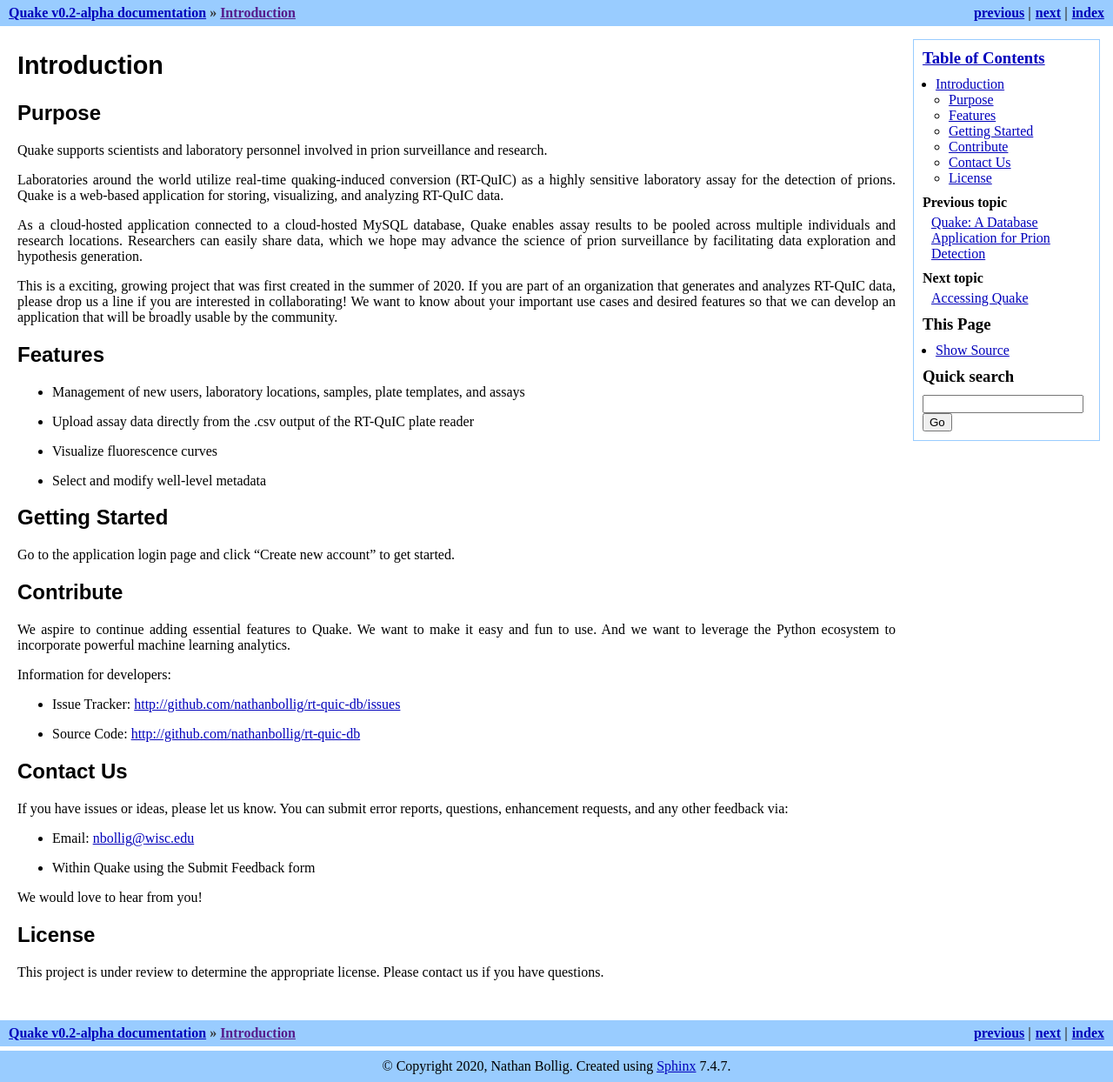
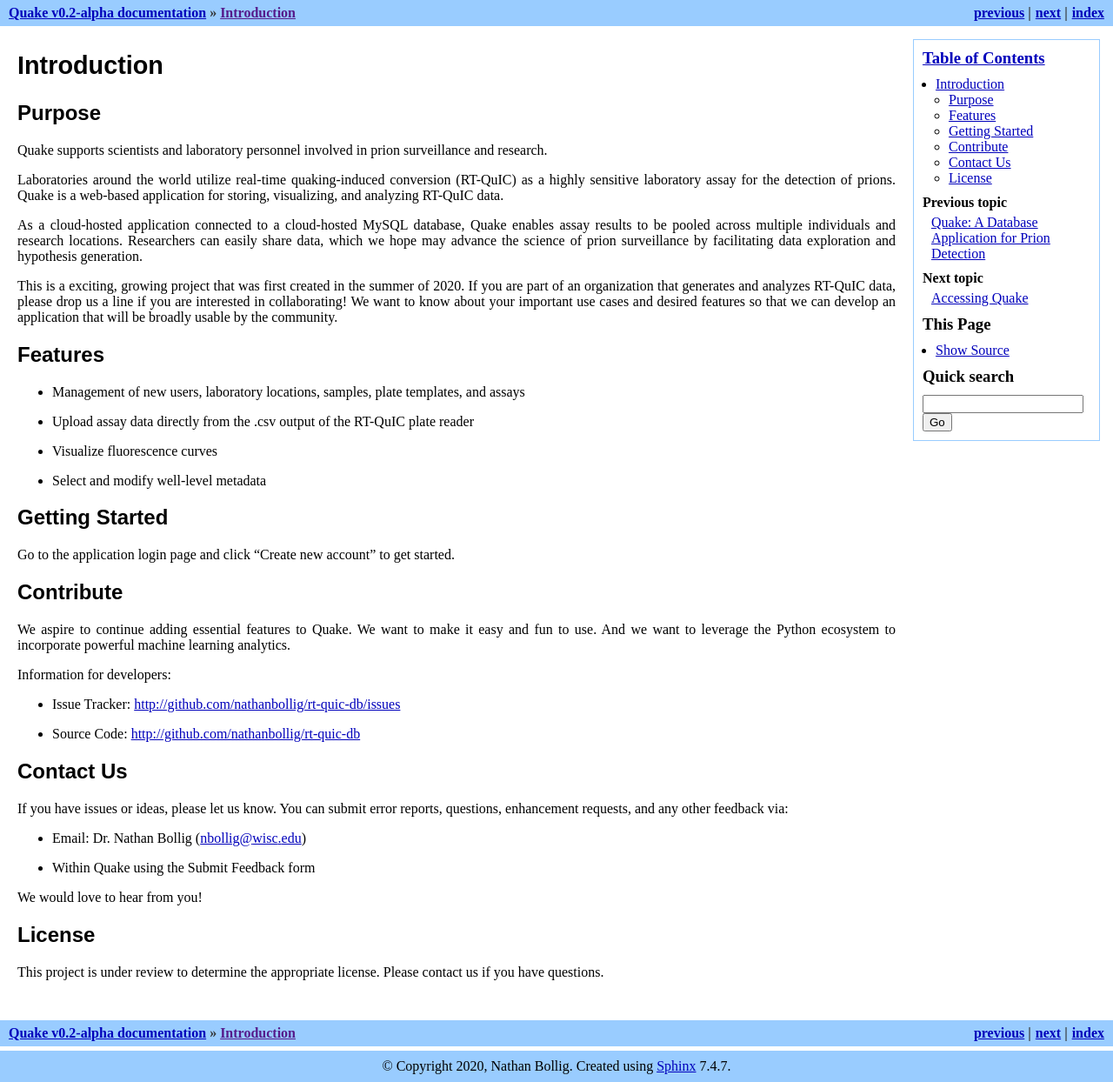
Before and after one commit to DOI-USGS/rt-quic-db, a Sphinx documentation site: the page built from docs/README.rst, in a window 1280 px wide. Shown: the whole page at 87% size. Built offline with Sphinx 7.4.7, drawn with Linux system fonts in a browser that asks for light colours.

Commit message:
test update doc readme

```diff
--- a/docs/README.rst
+++ b/docs/README.rst
@@ -36,7 +36,7 @@ Contact Us
 ----------
 If you have issues or ideas, please let us know. You can submit error reports, questions, enhancement requests, and any other feedback via:
 
-- Email: nbollig@wisc.edu
+- Email: Dr. Nathan Bollig (nbollig@wisc.edu)
 - Within Quake using the Submit Feedback form
 
 We would love to hear from you!
```
Also changed, not shown: 5 other files.
